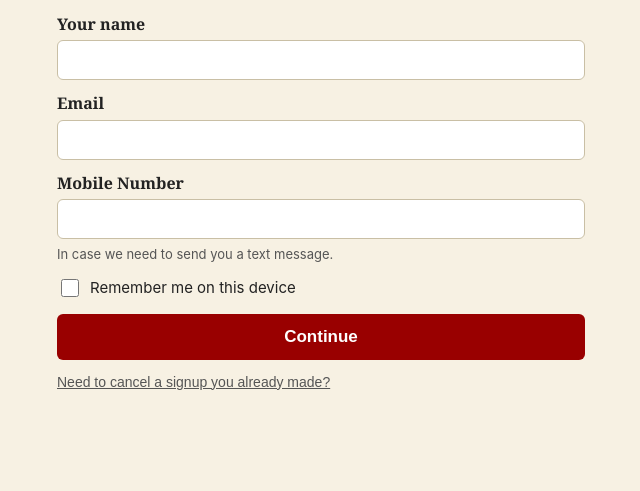
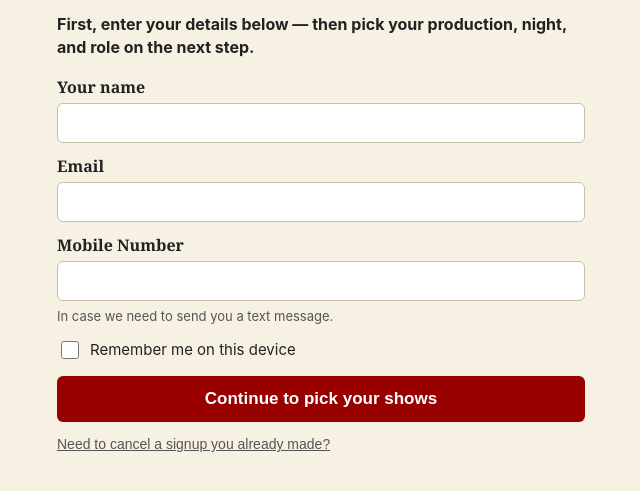
Before and after one commit to darvesmith/cast-season-volunteer-form, a plain HTML site: page index.html in a window 1280 px wide. Shown: the part 513-1004 px from the top of the page, without its empty margins (319-959 px from the left). Before the commit the page ends 944 px from the top, so only its background shows below. Drawn offline with Linux system fonts and the light colour scheme; no server answers.

Commit message:
Tell first-time visitors the show picker comes after the details step

```diff
--- a/index.html
+++ b/index.html
@@ -133,6 +133,7 @@
   <div id="step-details">
     <h1>Volunteer With CAST — 2027 Season</h1>
     <p class="intro">This one form covers the whole 2027 season. Pick a production, then a night and a role — and you can add more shows before you submit.</p>
+    <p class="intro"><b>First, enter your details below &mdash; then pick your production, night, and role on the next step.</b></p>
 
     <label class="field"><span>Your name</span><input id="name" type="text" autocomplete="name" required></label>
     <label class="field"><span>Email</span><input id="email" type="email" autocomplete="email" required></label>
@@ -141,7 +142,7 @@
     <label class="remember"><input id="remember" type="checkbox"> Remember me on this device</label>
     <button type="button" class="backlink" id="forget" style="display:none" onclick="forgetDevice()">Not you? Forget this device</button>
 
-    <button id="continue" class="action" type="button" onclick="goToPick()">Continue</button>
+    <button id="continue" class="action" type="button" onclick="goToPick()">Continue to pick your shows</button>
     <button type="button" class="backlink" onclick="showCancel()">Need to cancel a signup you already made?</button>
     <div id="msg1" class="msg"></div>
   </div>
```
